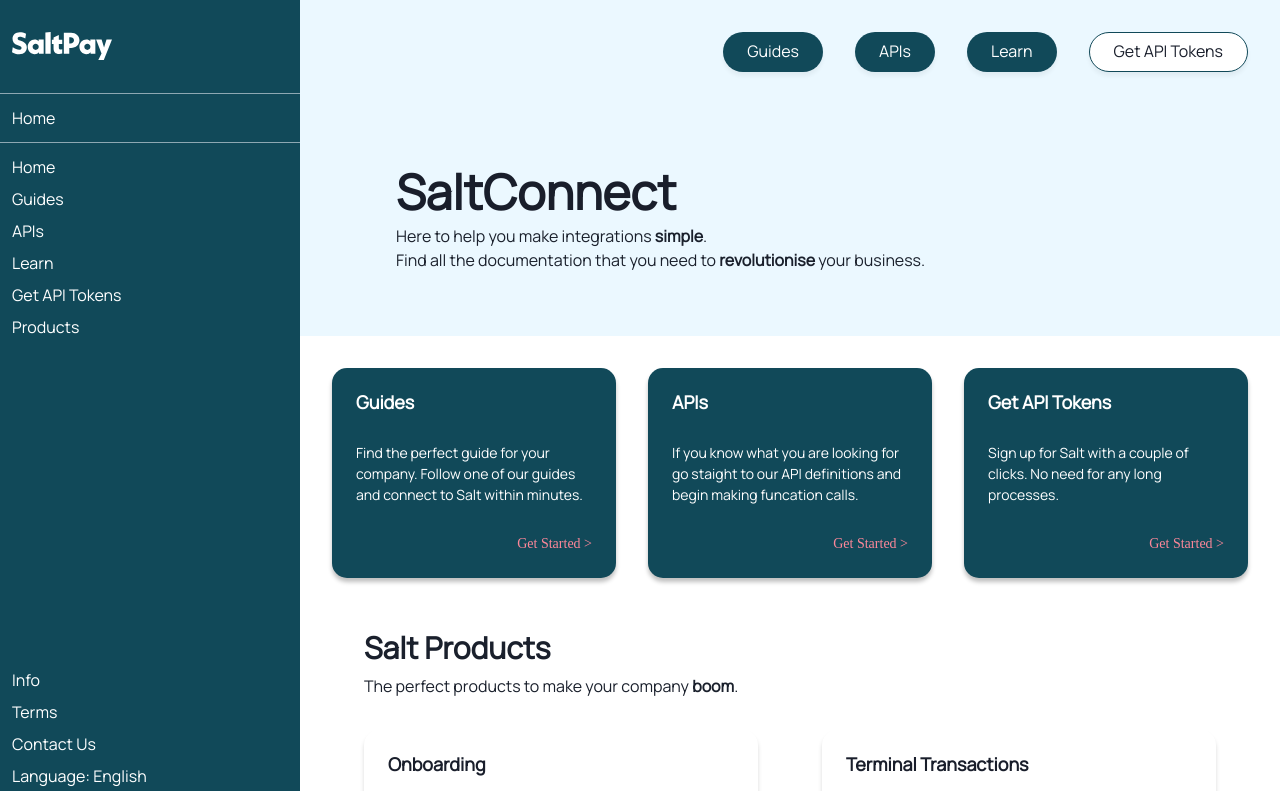
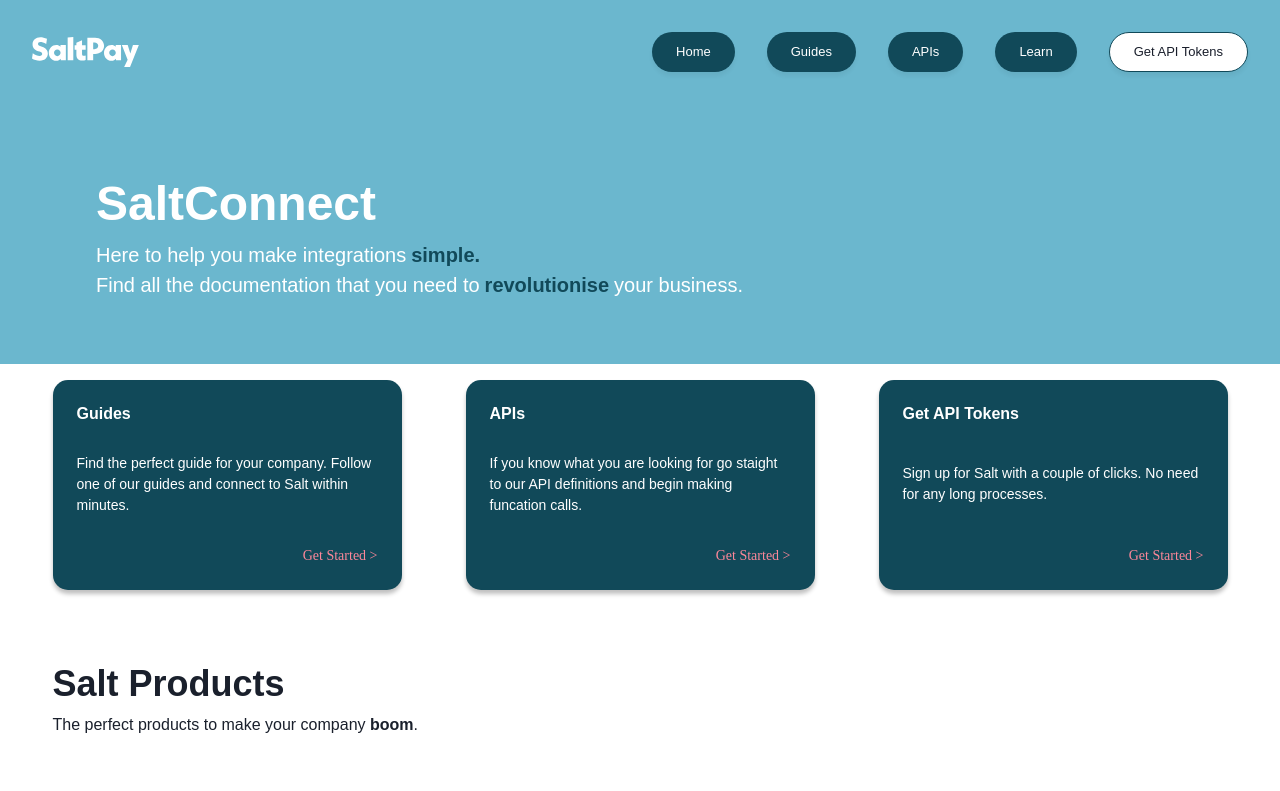
Before and after one commit to fv316/Hub-POC, a React (Create React App) app: page / in a window 1280 px wide. Shown: the top 791 px of the page. Built offline with nearby package versions, Linux system fonts and the light colour scheme.

Commit message:
task: rewrite header and banner

```diff
--- a/src/App.js
+++ b/src/App.js
@@ -5,7 +5,7 @@
 import Sidebar from "./Components/Sidebar";
 import { extendTheme } from "@chakra-ui/react";
 import "focus-visible/dist/focus-visible";
-import "@fontsource/manrope";
+// import "@fontsource/manrope";
 import { StoplightProject } from "@stoplight/elements-dev-portal";
 import "./stoplight.css";
 
@@ -57,26 +57,35 @@
       baseStyle: {
         boxShadow: "0px 4px 4px rgba(0, 0, 0, 0.05)",
         borderRadius: "full",
-        background: "brand.petrol",
         color: "white",
       },
       variants: {
         solid: {
+          fontWeight: "normal",
+
+          fontSize: "13px",
           borderRadius: "full",
           borderColor: "brand.petrol",
           bg: "brand.petrol",
-          _hover: { bg: "blue" },
+          _hover: {
+            bg: "brand.pink.300",
+            transform: "scale(0.98)",
+            boxShadow: "0px 4px 4px rgba(0, 0, 0, 0.15)",
+          },
           _active: {
-            bg: "green",
-            transform: "scale(0.98)",
-            borderColor: "red",
+            bg: "brand.pink.300",
+            transform: "scale(1.02)",
           },
           _focus: {
             boxShadow:
               "0 0 1px 2px rgba(88, 144, 255, .75), 0 1px 1px rgba(0, 0, 0, .15)",
+            bg: "brand.pink.300",
+            transform: "scale(1.02)",
           },
         },
         outline: {
+          fontSize: "13px",
+          fontWeight: "normal",
           bg: "white",
           borderRadius: "full",
           borderColor: "brand.petrol",
@@ -95,30 +104,35 @@
 const App = () => {
   return (
     <ChakraProvider theme={theme}>
-      <HStack
-        alignItems="flex-start"
-        padding="0px"
+      <VStack
+        alignItems="center"
+        flexGrow={1}
+        display="flex"
+        height="100%"
+        width="100%"
         spacing="0px"
-        alignSelf="stretch"
-        w="full"
-        h="full"
       >
-        <Sidebar></Sidebar>
+        <Navbar></Navbar>
         <VStack
-          alignSelf="stretch"
-          flexGrow={1}
-          margin="0px 0px"
-          padding="0px"
-          display="flex"
-          flexDir="column"
-          alignItems="flex-start"
-          spacing="0px"
+          padding="64px 96px"
+          width="100%"
+          overflowX="hidden"
+          overflowY="auto"
+          bg="brand.blue.500"
         >
-          <Navbar></Navbar>
           <Banner></Banner>
+        </VStack>
+        <VStack
+          padding="64px 96px"
+          width="100%"
+          overflowX="hidden"
+          overflowY="auto"
+          p="16px 24px"
+          maxWidth="1500px"
+        >
           <Body></Body>
         </VStack>
-      </HStack>
+      </VStack>
       <StoplightProject
         collapseTableOfContents="true"
         projectId="cHJqOjM1Nzk5"
--- a/src/Components/Banner/index.js
+++ b/src/Components/Banner/index.js
@@ -1,20 +1,42 @@
-import { VStack, Heading, Text } from "@chakra-ui/react";
+import { VStack, Text, HStack } from "@chakra-ui/react";
 
 const Banner = () => {
   return (
-    <VStack
-      alignItems="flex-start"
-      p="64px 96px"
-      bg="blue.50"
-      alignSelf="stretch"
-    >
-      <Heading color="brand.metal" size="2xl" fontWeight="extrabold">
-        SaltConnect
-      </Heading>
-      <Text>
-        Here to help you make integrations <b>simple</b>. <br /> Find all the
-        documentation that you need to <b>revolutionise</b> your business.
-      </Text>
+    <VStack maxWidth="1500px" alignContent="left" width="100%">
+      <VStack
+        justifyContent="space-evenly"
+        position="relative"
+        width="100%"
+        spacing="0px"
+      >
+        <Text
+          color="white"
+          fontSize="48px"
+          fontWeight="extrabold"
+          alignSelf="stretch"
+        >
+          SaltConnect
+        </Text>
+        <HStack alignSelf="stretch" spacing="5px">
+          <Text fontSize="20px" color="white">
+            Here to help you make integrations
+          </Text>
+          <Text fontSize="20px" fontWeight="extrabold" color="brand.petrol">
+            simple.
+          </Text>
+        </HStack>
+        <HStack alignSelf="stretch" spacing="5px">
+          <Text fontSize="20px" color="white">
+            Find all the documentation that you need to
+          </Text>
+          <Text fontSize="20px" fontWeight="extrabold" color="brand.petrol">
+            revolutionise
+          </Text>
+          <Text fontSize="20px" color="white">
+            your business.
+          </Text>
+        </HStack>
+      </VStack>
     </VStack>
   );
 };
--- a/src/Components/Body/index.js
+++ b/src/Components/Body/index.js
@@ -64,8 +64,8 @@
 
 const Body = () => {
   return (
-    <VStack alignSelf="stretch">
-      <SimpleGrid gap="32px" p="32px" columns={{ base: 1, md: 1, lg: 3 }}>
+    <VStack maxWidth="1175px">
+      <SimpleGrid gap="64px" columns={{ base: 1, md: 1, lg: 3 }}>
         {cardItems.map((card) => (
           <Card
             name={card.name}
@@ -75,9 +75,9 @@
         ))}
       </SimpleGrid>
 
-      <VStack p="12px 64px" alignItems="flex-start" alignSelf="stretch">
-        <Heading size="lg">
-          Salt <b>Products</b>
+      <VStack p="64px 0px" alignItems="flex-start" alignSelf="stretch">
+        <Heading fontSize="36px" fontWeight="extrabold">
+          Salt Products
         </Heading>
         <Text>
           The perfect products to make your company <b>boom</b>.
@@ -87,7 +87,6 @@
       <SimpleGrid
         columns={{ base: 1, lg: 2 }}
         gap="32px 64px"
-        p="12px 64px"
         alignSelf="center"
       >
         {longCardItems.map((card) => (
--- a/src/Components/Card Long/index.js
+++ b/src/Components/Card Long/index.js
@@ -16,7 +16,7 @@
     >
       <Heading
         alignSelf="stretch"
-        fontSize="18px"
+        fontSize="16px"
         color="brand.metal"
         fontWeight="bold"
       >
--- a/src/Components/Card/index.js
+++ b/src/Components/Card/index.js
@@ -14,17 +14,18 @@
       justifyContent="space-between"
       minHeight="210px"
       maxWidth="360px"
-      // _hover={{ bg: "white", p: "50px" }}
+      color="white"
+      _hover={{ bg: "white", color: "brand.petrol" }}
     >
       <Heading
         alignSelf="stretch"
-        fontSize="18px"
-        color="white"
-        fontWeight="bold"
+        fontSize="16px"
+        color="inherit"
+        fontWeight="semibold"
       >
         {name}
       </Heading>
-      <Text alignSelf="stretch" color="white" fontSize="14px">
+      <Text alignSelf="stretch" color="inherit" fontSize="14px">
         {description}
       </Text>
       <Text
--- a/src/Components/Logo/index.js
+++ b/src/Components/Logo/index.js
@@ -1,8 +1,8 @@
 import { Heading } from "@chakra-ui/react";
 
-const Logo = ({ width, color = "currentColor" }) => (
+const Logo = ({ height, color = "currentColor" }) => (
   <svg
-    width={width || "203px"}
+    height={height || "40px"}
     viewBox="0 0 203 57"
     xmlns="http://www.w3.org/2000/svg"
     fill={color}
--- a/src/Components/Navbar/index.js
+++ b/src/Components/Navbar/index.js
@@ -1,6 +1,8 @@
-import { HStack, Button } from "@chakra-ui/react";
+import { HStack, Button, Text } from "@chakra-ui/react";
+import { Logo } from "../Logo";
 
 const menuItems = [
+  { name: "Home", id: 4, variant: "solid" },
   { name: "Guides", id: 0, variant: "solid" },
   { name: "APIs", id: 1, variant: "solid" },
   { name: "Learn", id: 2, variant: "solid" },
@@ -9,10 +11,17 @@
 
 const Navbar = () => {
   return (
-    <HStack p="32px" position="sticky" bg="blue.50" top={0} alignSelf="stretch">
+    <HStack
+      p="32px"
+      position="sticky"
+      bg="brand.blue.500"
+      top={0}
+      alignSelf="stretch"
+    >
+      <Logo height="30px" color="white"></Logo>
       <HStack flexGrow={1} justifyContent="flex-end" spacing="32px">
         {menuItems.map((item) => (
-          <Button key={item.id} variant={item.variant} fontWeight="normal">
+          <Button key={item.id} variant={item.variant}>
             {item.name}
           </Button>
         ))}
--- a/src/Components/Sidebar/index.js
+++ b/src/Components/Sidebar/index.js
@@ -20,7 +20,6 @@
 const Sidebar = () => {
   return (
     <VStack
-      alignSelf="stretch"
       top="0px"
       position="sticky"
       minWidth="300px"
@@ -41,7 +40,7 @@
         <Divider h="0.5px" alignSelf="stretch" />
         <VStack p="12px" alignSelf="stretch" alignItems="flex-start">
           {TopSideItems.map((item) => (
-            <Text alignSelf="stretch" color="white">
+            <Text fontSize="13px" alignSelf="stretch" color="white">
               {item.name}
             </Text>
           ))}
@@ -49,7 +48,9 @@
       </VStack>
       <VStack p="12px" alignSelf="stretch" alignItems="flex-start">
         {BottomSideItems.map((item) => (
-          <Text color="white">{item.name}</Text>
+          <Text fontSize="13px" color="white">
+            {item.name}
+          </Text>
         ))}
       </VStack>
     </VStack>
```
Also changed, not shown: src/stoplight.css.
